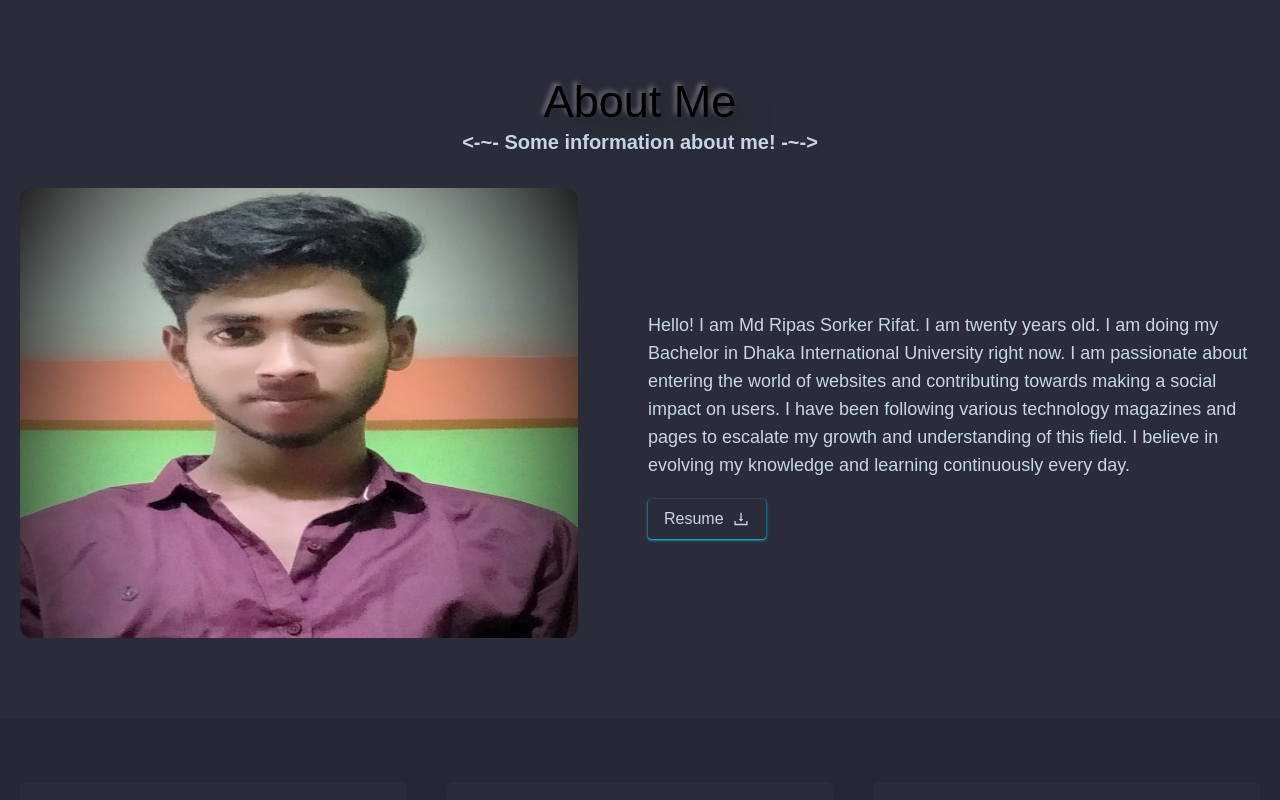
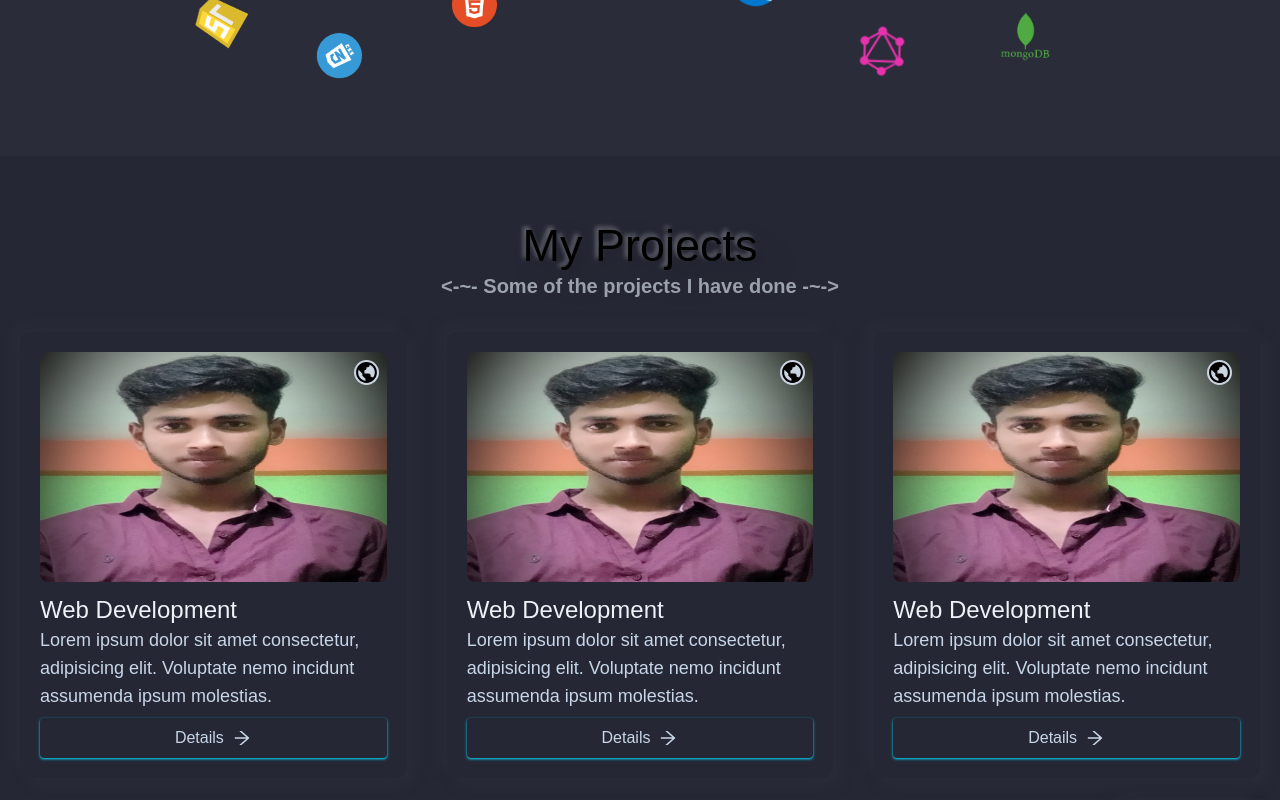
Before and after one commit to ripassorker2/upadate-portfolio, a React (Create React App) app: page / in a window 1280 px wide. Shown: the part 1996-2796 px from the top of the page. Built offline with nearby package versions, Linux system fonts and the light colour scheme.

Commit message:
design project section

```diff
--- a/src/Router/router.jsx
+++ b/src/Router/router.jsx
@@ -1,11 +1,15 @@
 import { createBrowserRouter } from "react-router-dom";
 import Main from "../Loyout/Main";
 import Home from "../components/Home/Home";
+import Project from "../components/Project/Project";
 
 export const router = createBrowserRouter([
    {
       path: "/",
       element: <Main />,
-      children: [{ path: "/", element: <Home /> }],
+      children: [
+         { path: "/", element: <Home /> },
+         { path: "/projects", element: <Project /> },
+      ],
    },
 ]);
--- a/src/components/Client/Client.jsx
+++ b/src/components/Client/Client.jsx
@@ -13,7 +13,7 @@ const Client = () => {
             >
                {counterOn && (
                   <div className="grid lg:grid-cols-3 md:grid-cols-2 gap-10">
-                     <div className="bg-[#2a2c39] grid place-content-center p-6 rounded-md text-center">
+                     <div className="bg-[#2a2c39]  grid place-content-center p-6 rounded-md text-center">
                         <h4 className="text-gray1 md:text-3xl text-2xl  ">
                            Experience
                         </h4>
@@ -22,7 +22,7 @@ const Client = () => {
                            +years
                         </h3>
                      </div>
-                     <div className="bg-[#2a2c39] grid place-content-center p-6 rounded-md text-center">
+                     <div className="bg-[#2a2c39]  grid place-content-center p-6 rounded-md text-center">
                         <h4 className="text-gray1 md:text-3xl text-2xl  ">
                            Happy Clients
                         </h4>
@@ -31,7 +31,7 @@ const Client = () => {
                            +
                         </h3>
                      </div>
-                     <div className="bg-[#2a2c39] grid place-content-center p-6 rounded-md text-center">
+                     <div className="bg-[#2a2c39]  grid place-content-center p-6 rounded-md text-center">
                         <h4 className="text-gray1 md:text-3xl text-2xl  ">
                            Projects
                         </h4>
--- a/src/components/Contact/Contact.jsx
+++ b/src/components/Contact/Contact.jsx
@@ -50,7 +50,7 @@ const Contact = () => {
                                  type="text"
                                  name="user_name"
                                  className="form-control block w-full px-3 py-2 text-base font-normal bg-[#1a1919] bg-clip-padding border border-solid border-gray-800 rounded  text-gray-200 focus:bg-[#1a1919] focus:outline-none"
-                                 placeholder="Name"
+                                 placeholder="Full Name"
                               />
                            </div>
                            <div className="form-group mb-6">
@@ -67,12 +67,12 @@ const Contact = () => {
                                  className="
                       form-control block w-full px-3 py-1.5 text-base font-normal bg-[#1a1919] bg-clip-padding border border-solid border-gray-800 rounded  text-gray-200 focus:bg-[#1a1919]  focus:outline-none"
                                  rows="3"
-                                 placeholder="Message"
+                                 placeholder="Message....."
                               ></textarea>
                            </div>
                            <button
                               type="submit"
-                              className="inline-flex text-gray1 text-center justify-center items-center w-full px-4 py-2 rounded shadow hover:shadow-md hover:shadow-primary shadow-primary  "
+                              className="inline-flex text-gray1 text-center justify-center items-center w-full px-4 py-2.5 font-semibold rounded shadow  hover:shadow-primary shadow-primary  "
                            >
                               Submit
                            </button>
--- a/src/components/Footer/Footer.jsx
+++ b/src/components/Footer/Footer.jsx
@@ -19,10 +19,9 @@ const Footer = () => {
             <div className="container flex flex-col justify-between py-10 mx-auto space-y-8 lg:flex-row lg:space-y-0">
                <div className="lg:w-1/3">
                   <Link to="/" className="inline-flex items-center">
-                     <span className="text-xl font-serif font-bold tracking-wide text-gray-100 uppercase">
-                        <span className="text-[#0dccf2] py-1"> Ripas </span>{" "}
-                        Sorker{" "}
-                        <span className="text-[#0dccf2] py-1">Rifat </span>
+                     <span className=" text-2xl  font-bold tracking-wide text-gray1 ">
+                        <span className="text-[#0dccf2] py-1"> Love</span> With
+                        <span className="text-[#0dccf2] py-1"> Coding</span>
                      </span>
                   </Link>
                   <h3>MERN Stack Developer</h3>
--- a/src/components/Home/Home.jsx
+++ b/src/components/Home/Home.jsx
@@ -5,6 +5,7 @@ import About from "../About/About";
 import Contact from "../Contact/Contact";
 import Services from "../Services/Services";
 import Client from "../Client/Client";
+import Project from "../Project/Project";
 
 const Home = () => {
    return (
@@ -12,6 +13,7 @@ const Home = () => {
          <Banner />
          <Services />
          <Skils />
+         <Project />
          <About />
          <Client />
          <Contact />
--- /dev/null
+++ b/src/components/Project/Project.jsx
@@ -0,0 +1,132 @@
+import React from "react";
+import img from "../../assets/rifat.jpg";
+import { AiOutlineArrowRight } from "react-icons/ai";
+import { BiWorld } from "react-icons/bi";
+import { Link, useLocation } from "react-router-dom";
+
+const Project = () => {
+   const path = useLocation();
+   const pathname = path.pathname;
+   console.log(pathname);
+
+   return (
+      <section
+         className={`${
+            pathname !== "/projects"
+               ? "bg-black  md:mt-36 mt-24 mt py-16"
+               : " mt-20"
+         } `}
+      >
+         <div className="container ">
+            <div className="pb-6">
+               <h4 className="title">My Projects</h4>
+               <h3 className="font-semibold  md:text-xl text-lg mb-2 text-center text-gray-400">
+                  {"<-~-"} Some of the projects I have done {"-~->"}
+               </h3>
+            </div>
+
+            <div className=" grid lg:grid-cols-3 md:grid-cols-2 grid-cols-1 gap-10">
+               <div className="card  relative">
+                  <figure className="h-[230px] w-full overflow-hidden">
+                     <img
+                        src={img}
+                        className=" rounded-lg duration-500 h-full w-full overflow-hidden "
+                        alt=""
+                     />
+                  </figure>
+                  <a
+                     className="absolute top-7 right-7 z-50"
+                     href={""}
+                     target={"_blank"}
+                  >
+                     <BiWorld
+                        size={25}
+                        className="bg-slate-300 rounded-full "
+                     />
+                  </a>
+                  <div className="mt-3">
+                     <h4 className="text-gray2 text-2xl">Web Development</h4>
+                     <p className="text-gray1 text-lg">
+                        Lorem ipsum dolor sit amet consectetur, adipisicing
+                        elit. Voluptate nemo incidunt assumenda ipsum molestias.
+                     </p>
+                     <button className="inline-flex mt-2 text-gray1 text-center justify-center items-center w-full px-4 py-2 rounded shadow hover:shadow-primary shadow-primary ">
+                        Details{" "}
+                        <AiOutlineArrowRight size={20} className="ml-2" />
+                     </button>
+                  </div>
+               </div>
+               <div className="card  relative">
+                  <figure className="h-[230px] w-full overflow-hidden">
+                     <img
+                        src={img}
+                        className=" rounded-lg duration-500 h-full w-full overflow-hidden "
+                        alt=""
+                     />
+                  </figure>
+                  <a
+                     className="absolute top-7 right-7 z-50"
+                     href={""}
+                     target={"_blank"}
+                  >
+                     <BiWorld
+                        size={25}
+                        className="bg-slate-300 rounded-full "
+                     />
+                  </a>
+                  <div className="mt-3">
+                     <h4 className="text-gray2 text-2xl">Web Development</h4>
+                     <p className="text-gray1 text-lg">
+                        Lorem ipsum dolor sit amet consectetur, adipisicing
+                        elit. Voluptate nemo incidunt assumenda ipsum molestias.
+                     </p>
+                     <button className="inline-flex mt-2 text-gray1 text-center justify-center items-center w-full px-4 py-2 rounded shadow hover:shadow-primary shadow-primary ">
+                        Details{" "}
+                        <AiOutlineArrowRight size={20} className="ml-2" />
+                     </button>
+                  </div>
+               </div>
+               <div className="card  relative">
+                  <figure className="h-[230px] w-full overflow-hidden">
+                     <img
+                        src={img}
+                        className=" rounded-lg duration-500 h-full w-full overflow-hidden "
+                        alt=""
+                     />
+                  </figure>
+                  <a
+                     className="absolute top-7 right-7 z-50"
+                     href={""}
+                     target={"_blank"}
+                  >
+                     <BiWorld
+                        size={25}
+                        className="bg-slate-300 rounded-full "
+                     />
+                  </a>
+                  <div className="mt-3">
+                     <h4 className="text-gray2 text-2xl">Web Development</h4>
+                     <p className="text-gray1 text-lg">
+                        Lorem ipsum dolor sit amet consectetur, adipisicing
+                        elit. Voluptate nemo incidunt assumenda ipsum molestias.
+                     </p>
+                     <button className="inline-flex mt-2 text-gray1 text-center justify-center items-center w-full px-4 py-2 rounded shadow hover:shadow-primary shadow-primary ">
+                        Details{" "}
+                        <AiOutlineArrowRight size={20} className="ml-2" />
+                     </button>
+                  </div>
+               </div>
+            </div>
+            {pathname !== "/projects" && (
+               <div className="flex justify-end">
+                  <Link to={"/projects"} className="inline-flex see-all">
+                     See All <AiOutlineArrowRight size={20} className="ml-2" />
+                  </Link>
+               </div>
+            )}
+         </div>
+      </section>
+   );
+};
+
+export default Project;
--- a/src/components/Resume/Resume.jsx
+++ b/src/components/Resume/Resume.jsx
@@ -8,7 +8,7 @@ const Resume = () => {
          <a
             href={resume}
             download
-            className="inline-flex text-gray1 text-center justify-center items-center w-full px-4 py-2 rounded shadow hover:shadow-md hover:shadow-primary shadow-primary  sm:w-auto "
+            className="inline-flex text-gray1 font-semibold text-center justify-center items-center w-full px-4 py-2 rounded shadow  hover:shadow-primary shadow-primary  sm:w-auto "
          >
             Resume
             <span className="ml-2 font-bold text-lg">
--- a/src/components/Services/Services.jsx
+++ b/src/components/Services/Services.jsx
@@ -5,8 +5,8 @@ import { TiWorld } from "react-icons/ti";
 
 const Services = () => {
    return (
-      <section className="pt-20  " id="service">
-         <div className="container">
+      <section className="pt-20 pb-20  bg-black" id="service">
+         <div className="container ">
             <div className="pb-10">
                <h4 className="title">My Services</h4>
                <h3 className="font-semibold  md:text-xl text-lg mb-2 text-center text-gray-400">
--- a/src/index.css
+++ b/src/index.css
@@ -32,6 +32,31 @@ body {
       drop-shadow(15px 15px 15px rgba(0, 0, 0, 0.1));
 }
 
+.card {
+   background: #252734;
+   padding: 20px;
+   border-radius: 10px;
+   box-shadow: 7px 7px 12px #2a2c39, -7px -7px 12px #2a2c39;
+   display: inline-block;
+   transition: 0.5s;
+}
+
+.card:hover figure img {
+   transform: scale(1.2);
+   width: 100%;
+   height: 100%;
+}
+
+/* button */
+.see-all {
+   background: #252734;
+   padding: 13px 30px;
+   color: #c7d6e8;
+   margin-top: 24px;
+   border-radius: 10px;
+   box-shadow: 7px 7px 12px #2a2c39, -7px -7px 12px #2a2c39;
+}
+
 @media only screen and (max-width: 668px) {
    .title {
       font-size: 30px;
```
